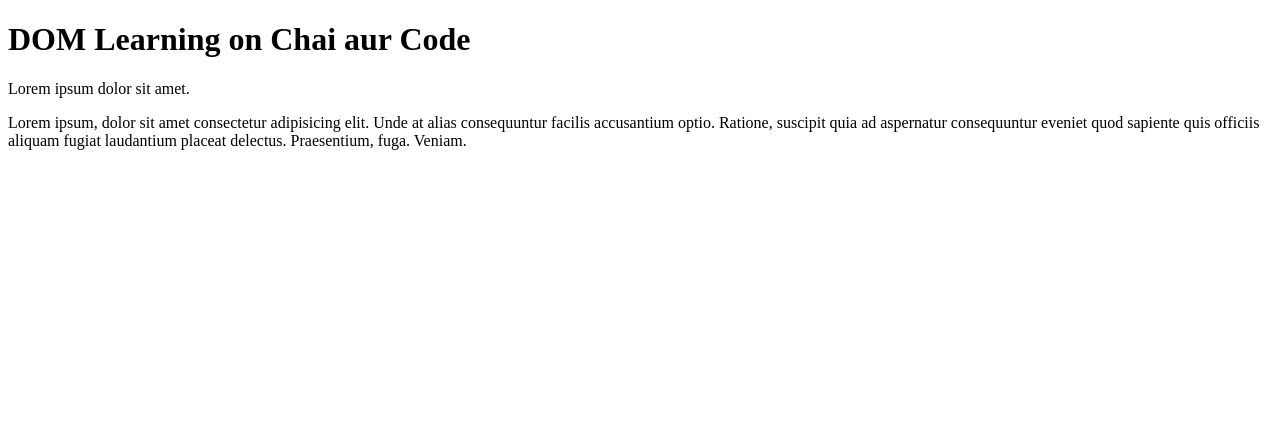
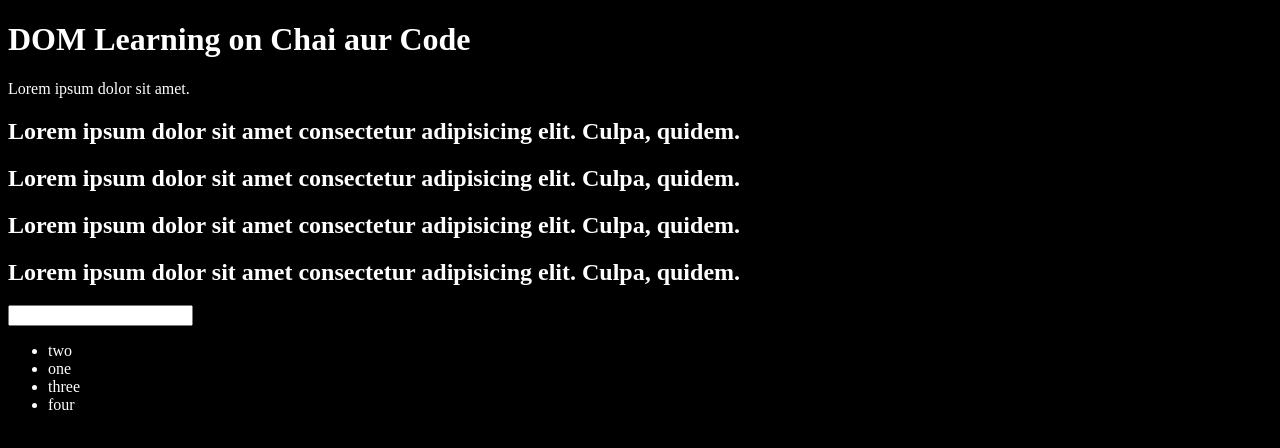
Before and after one commit to Mayankpuri1000/JS_Chai_and_Code, a plain HTML site: page 06_DOM/one.html in a window 1280 px wide. Drawn offline with Linux system fonts and the light colour scheme.

Commit message:
DOM_Manipulation

```diff
--- a/06_DOM/one.html
+++ b/06_DOM/one.html
@@ -1,15 +1,34 @@
 <!DOCTYPE html>
 <html lang="en">
-<head>
-    <meta charset="UTF-8">
+  <head>
+    <meta charset="UTF-8" />
 
     <title>DOM Learning</title>
-</head>
-<body>
-    <div class="bg-black">
-        <h1 class="heading">DOM Learning on Chai aur Code</h1>
-        <p>Lorem ipsum dolor sit amet.</p>
-        <p>Lorem ipsum, dolor sit amet consectetur adipisicing elit. Unde at alias consequuntur facilis accusantium optio. Ratione, suscipit quia ad aspernatur consequuntur eveniet quod sapiente quis officiis aliquam fugiat laudantium placeat delectus. Praesentium, fuga. Veniam.</p>
+    <style>
+      .bg-black {
+        background-color: black;
+        color: white;
+      }
+    </style>
+  </head>
+  <body class="bg-black">
+    <div>
+      <h1 id="title" class="heading">DOM Learning on Chai aur Code <span style="display: none;" >test text</span></h1>
+      <p>Lorem ipsum dolor sit amet.</p>
+      <h2>Lorem ipsum dolor sit amet consectetur adipisicing elit. Culpa, quidem.</h2>
+      <h2>Lorem ipsum dolor sit amet consectetur adipisicing elit. Culpa, quidem.</h2>
+      <h2>Lorem ipsum dolor sit amet consectetur adipisicing elit. Culpa, quidem.</h2>
+      <h2>Lorem ipsum dolor sit amet consectetur adipisicing elit. Culpa, quidem.</h2>
+
+      <input type="password" name="" id="">
+
+      <ul>
+        <li class="list-item">two</li>
+        <li class="list-item">one</li>
+        <li class="list-item">three</li>
+        <li class="list-item">four</li>
+      </ul>
+
     </div>
-</body>
+  </body>
 </html>
```
